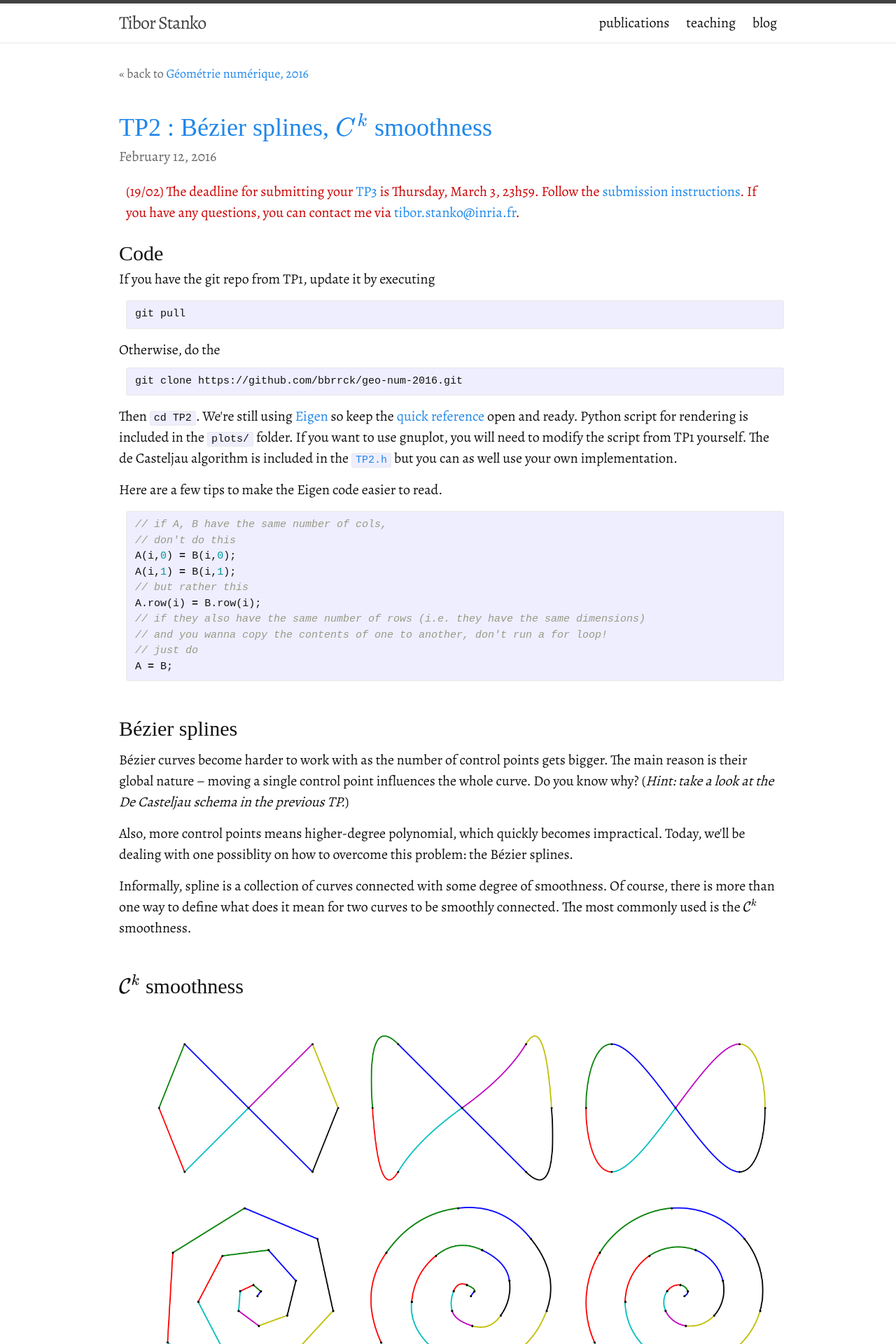
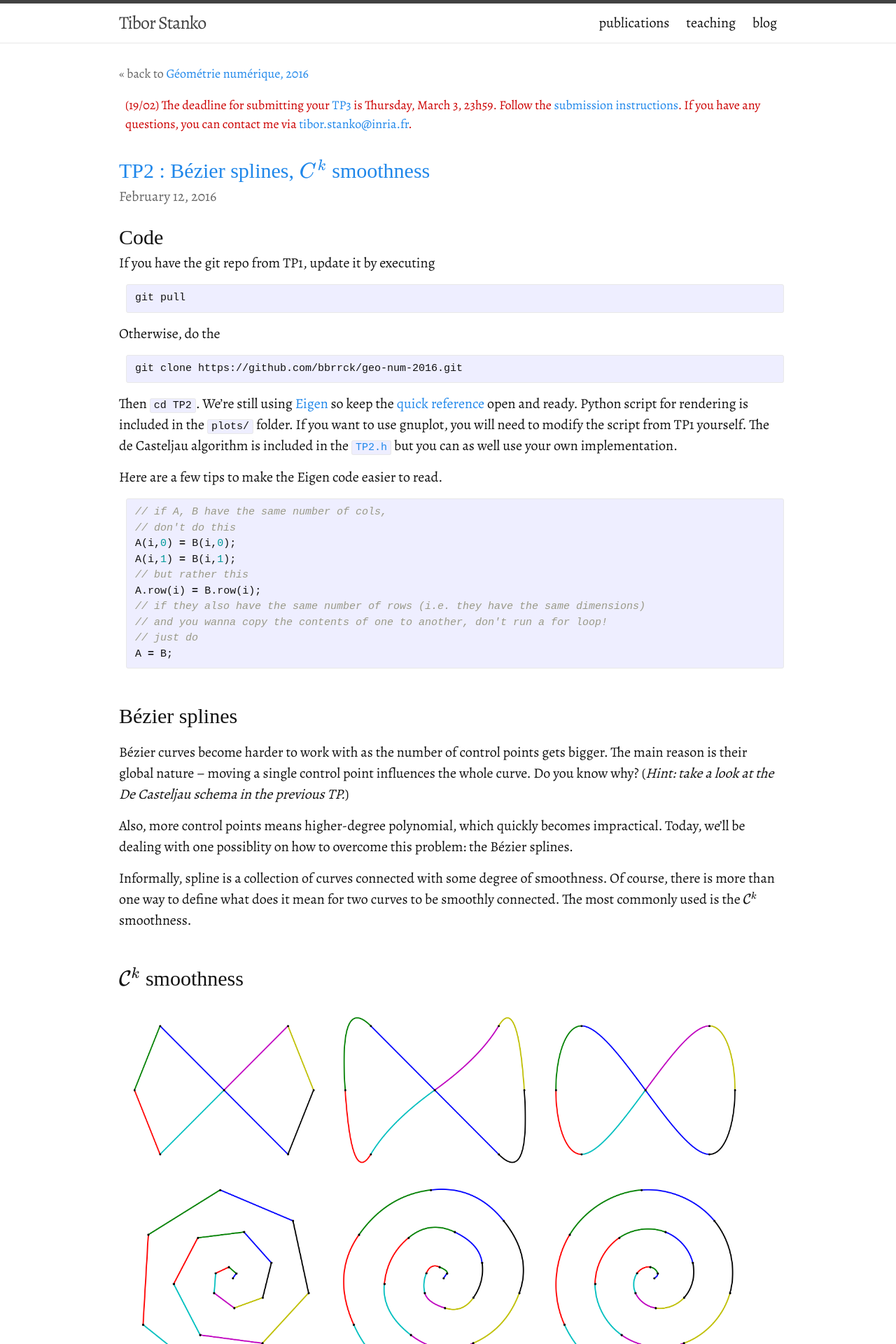
Before and after one commit to bbrrck/bbrrck.github.io, a Jekyll site: the page built from teaching/geo-num-2016/tp2.md, in a window 1280 px wide. Shown: the top 1920 px of the page at 70% size. Built offline with Jekyll 4.4.1, drawn with Linux system fonts in a browser that asks for light colours; some web fonts are replaced; formulas are drawn with MathJax 3; some of the changed text lies outside the part shown.

Commit message:
TP geonum cleanup, added new layout

```diff
--- a/_includes/news-geo-num-2016.html
+++ b/_includes/news-geo-num-2016.html
@@ -1,7 +1,7 @@
-<p style="color: #c00;margin:1em 0.5em;">
-(19/02) The deadline for submitting your
-<a href="/teaching/geo-num-2016/tp3.html">TP3</a>
-is Thursday, March 3, 23h59.
-Follow the <a href="/teaching/geo-num-2016/#submissions">submission instructions</a>.
-If you have any questions, you can contact me via {% include email.html %}.
+<p style="color: #c00;margin:1em 0.5em;font-size:90%;">
+    (19/02) The deadline for submitting your
+    <a href="/teaching/geo-num-2016/tp3.html">TP3</a>
+    is Thursday, March 3, 23h59.
+    Follow the <a href="/teaching/geo-num-2016/#submissions">submission instructions</a>.
+    If you have any questions, you can contact me via {% include email.html %}.
 </p>
--- /dev/null
+++ b/_layouts/tp-geo-num-2016.html
@@ -0,0 +1,21 @@
+---
+layout: default
+---
+<div class="tp-geo-num-2016">
+
+  <div class="tp-backlink">
+    back to <a href="/teaching/geo-num-2016/">Géométrie numérique, 2016</a>
+  </div>
+
+  {% include news-geo-num-2016.html %}
+
+  <header class="tp-header">
+    <h1>{{ page.title }}</h1>
+    <div class="meta">{{ page.date | date: "%B %-d, %Y"  }}</div>
+  </header>
+
+  <article class="tp-text">
+    {{ content }}
+  </article>
+
+</div>
--- a/_sass/_teaching.scss
+++ b/_sass/_teaching.scss
@@ -68,28 +68,46 @@
     }
 }
 
-section.course-tp {
-    .meta {
-        color: #666;
-        margin: 0 0 1em;
-    }
-    .backlink {
+.img2grid {width:100%;text-align:center;img{width:45%;margin:1%;float:left;}}
+.img3grid {width:100%;text-align:center;img{width:30%;margin:1%;float:left;}}
+
+.img100 {text-align:center; img{width:100px; max-width:100%;}}
+.img200 {text-align:center; img{width:200px; max-width:100%;}}
+.img300 {text-align:center; img{width:300px; max-width:100%;}}
+.img400 {text-align:center; img{width:400px; max-width:100%;}}
+.img500 {text-align:center; img{width:500px; max-width:100%;}}
+.img600 {text-align:center; img{width:600px; max-width:100%;}}
+.img700 {text-align:center; img{width:700px; max-width:100%;}}
+.img800 {text-align:center; img{width:800px; max-width:100%;}}
+.img900 {text-align:center; img{width:900px; max-width:100%;}}
+.imgfull{text-align:center; img{width:100%;  max-width:100%;}}
+.imgCaption {clear:both;text-align:center;font-style:italic;padding: 0.5em 1em 1em;}
+
+.tp-geo-num-2016 {
+    .tp-backlink {
         font-size: 90%;
         color: #666;
         &:before {
             content: "« ";
         }
     }
+    .tp-header {
         h1 {
-        font-size: 180%;
+            font-size: 150%;
             color: $brand-color;
             margin: 1em 0 0;
         }
+        .meta {
+            color: #666;
+            margin: 0 0 1em;
+        }
+    }
+    .tp-text {
         h2 {
             font-size: 150%;
             margin-top: 1.5em;
         }
-    h2.first {
+        h2:first-child {
             margin: 0;
         }
         ul, ol {
@@ -136,14 +154,15 @@
             li {
                 clear:both;
             }
-        span.algo-part {
+            .algo-part {
                 display: block;
                 font-family: monospace;
                 color: $brand-color;
             }
-        span.algo-content {
+            .algo-content {
                 display: block;
                 padding: 0.5em 1em 1em;
             }
         }
     }
+}
--- a/teaching/geo-num-2016/tp2.md
+++ b/teaching/geo-num-2016/tp2.md
@@ -1,19 +1,11 @@
 ---
-layout: page
+layout: tp-geo-num-2016
 title: "TP2 : Bézier splines, $C^k$ smoothness"
-date:   2016-02-12 00:00:00
+date:   2016-02-12
 permalink: /teaching/geo-num-2016/tp2.html
 ---
 
-<section class="course-tp">
-
-<div class="backlink">back to <a href="/teaching/geo-num-2016/">Géométrie numérique, 2016</a></div>
-<h1>{{ page.title }}</h1>
-<div class="meta">{{ page.date | date: "%B %-d, %Y"  }}</div>
-
-{% include news-geo-num-2016.html %}
-<h2 class="first">Code</h2>
-<p>
+## Code
 If you have the git repo from TP1, update it by executing
 {% highlight bash %}
 git pull
@@ -22,15 +14,13 @@
 {% highlight bash %}
 git clone https://github.com/bbrrck/geo-num-2016.git
 {% endhighlight %}
-Then <code>cd TP2</code>. We're still using <a href="http://eigen.tuxfamily.org/">Eigen</a>
+Then `cd TP2`. We're still using <a href="http://eigen.tuxfamily.org/">Eigen</a>
 so keep the <a href="http://eigen.tuxfamily.org/dox-devel/AsciiQuickReference.txt">quick reference</a> open and ready.
-Python script for rendering is included in the <code>plots/</code> folder.
+Python script for rendering is included in the `plots/` folder.
 If you want to use gnuplot, you will need to modify the script from TP1 yourself.
-The de Casteljau algorithm is included in the <a href="https://github.com/bbrrck/geo-num-2016/blob/master/TP2/TP2.h"><code>TP2.h</code></a>
+The de Casteljau algorithm is included in the <a href="https://github.com/bbrrck/geo-num-2016/blob/master/TP2/TP2.h">`TP2.h`</a>
 but you can as well use your own implementation.
-</p>
 
-<p>
 Here are a few tips to make the Eigen code easier to read.
 {% highlight c++ %}
 // if A, B have the same number of cols,
@@ -44,43 +34,39 @@
 // just do
 A = B;
 {% endhighlight %}
-</p>
 
-<h2>Bézier splines</h2>
-<p>
+## Bézier splines
 Bézier curves become harder to work with as the number of control points gets bigger.
 The main reason is their global nature – moving a single control point influences the whole curve.
-Do you know why? (<em>Hint: take a look at the De Casteljau schema in the previous TP.</em>)
-</p>
+Do you know why? (*Hint: take a look at the De Casteljau schema in the previous TP.*)
 
-<p>
 Also, more control points means higher-degree polynomial, which quickly becomes impractical.
 Today, we'll be dealing with one possiblity on how to overcome this problem: the Bézier splines.
-</p>
 
-<p>
 Informally, spline is a collection of curves connected with some degree of smoothness.
 Of course, there is more than one way to define what does it mean for two curves to be smoothly connected.
 The most commonly used is the $\mathcal C^k$ smoothness.
-</p>
 
-<h2>$\mathcal C^k$ smoothness</h2>
-<figure>
-    <img style="max-width:30%;margin:1%;" src="/assets/geo-num-2016/infinity_c0.png" alt="C0 smoothness" />
-    <img style="max-width:30%;margin:1%;" src="/assets/geo-num-2016/infinity_c1.png" alt="C1 smoothness" />
-    <img style="max-width:30%;margin:1%;" src="/assets/geo-num-2016/infinity_c2.png" alt="C2 smoothness" />
+## $\mathcal C^k$ smoothness
 
-    <img style="max-width:30%;margin:1%;" src="/assets/geo-num-2016/spiral_c0.png" alt="C0 smoothness" />
-    <img style="max-width:30%;margin:1%;" src="/assets/geo-num-2016/spiral_c1.png" alt="C1 smoothness" />
-    <img style="max-width:30%;margin:1%;" src="/assets/geo-num-2016/spiral_c2.png" alt="C2 smoothness" />
+{:.img3grid}
+![infinity dataset C0](/assets/geo-num-2016/infinity_c0.png)
+![infinity dataset C1](/assets/geo-num-2016/infinity_c1.png)
+![infinity dataset C2](/assets/geo-num-2016/infinity_c2.png)
 
-    <img style="max-width:30%;margin:1%;" src="/assets/geo-num-2016/semi_c0.png" alt="C0 smoothness" />
-    <img style="max-width:30%;margin:1%;" src="/assets/geo-num-2016/semi_c1.png" alt="C1 smoothness" />
-    <img style="max-width:30%;margin:1%;" src="/assets/geo-num-2016/semi_c2.png" alt="C2 smoothness" />
-    <div class="title">A collection of &nbsp; $ \mathcal C^k$-smooth splines, row-wise interpolating the same data, left to right $k=0,1,2$.</div>
-</figure>
+{:.img3grid}
+![spiral dataset C0](/assets/geo-num-2016/spiral_c0.png)
+![spiral dataset C1](/assets/geo-num-2016/spiral_c1.png)
+![spiral dataset C2](/assets/geo-num-2016/spiral_c2.png)
 
-<p>
+{:.img3grid}
+![semi dataset C0](/assets/geo-num-2016/semi_c0.png)
+![semi dataset C1](/assets/geo-num-2016/semi_c1.png)
+![semi dataset C2](/assets/geo-num-2016/semi_c2.png)
+
+{:.imgCaption}
+A collection of &nbsp; $ \mathcal C^k$-smooth splines, row-wise interpolating the same data, left to right $k=0,1,2$.
+
 Mathematically speaking, two parametric curves $\mathbf x_0(t), \mathbf x_1(t), t \in [0,1]$ are $\mathcal C^k$ smooth if they are also $\mathcal C^{k-1}$,
 and the following condition holds:
 $$
@@ -88,40 +74,47 @@
 $$
 This means the two curves agree up to their $k$-th derivatives.
 Let's look at a particular case when $\mathbf x_0(t)$ and $\mathbf x_1$ are Bézier curves.
-</p>
 
 
+## $\mathcal C^1$ quadratic spline
+Recall that a quadratic Bézier curve has the form
 
-<h2>$\mathcal C^1$ quadratic spline</h2>
-<p>
-Recall that a quadratic Bézier curve has the form
-$$ \mathbf x(t) = \sum_{i=0}^{2} \mathbf b_i B_i^2(t) \qquad t \in [0,1] $$
+$$
+\mathbf x(t) = \sum_{i=0}^{2} \mathbf b_i B_i^2(t) \qquad t \in [0,1]
+$$
+
 where $\mathbf b_i$ are the control points and $B_i^2(t)$ are the quadratic Bernstein polynomials.
 Its first derivative $\dot{\mathbf x} = \frac{d^2}{dt^2} \mathbf x$ can be nicely written as
+
 $$
 \dot{\mathbf x}(t) = n \sum_{i=0}^{1} (\mathbf b_{i+1} - \mathbf b_i) B_i^{1}(t) = (1-t)(\mathbf b_2 - \mathbf b_1) + t(\mathbf b_1 - \mathbf b_0).
 $$
-In fact, this is <em>also</em> a Bézier curve, of degree $n-1$.
+
+In fact, this is *also* a Bézier curve, of degree $n-1$.
+
 Now, imagine the two Bézier curves $\mathbf x_0, \mathbf x_1$ are to be joined $\mathcal C^1$-smoothly.
 As $\mathcal C^1$ also includes $\mathcal C^0$, we have two conditions:
+
+$$
 \begin{align}
 \mathbf x_0(1) &= \mathbf x_1(0), \\
 \dot{\mathbf x}_0(1) &= \dot{\mathbf x}_1(0).
 \end{align}
+$$
+
 If $\mathbf b_i^0$ are the control points of $\mathbf x_0$,
 and $\mathbf b_i^1$ are the control points of $\mathbf x_1$,
 this comes down to
+
+$$
 \begin{align}
 \mathbf b_2^0 &= \mathbf b_0^1, \\
 \mathbf b_2^0 - \mathbf b_1^0 &= \mathbf b_1^1 - \mathbf b_0^1.
 \end{align}
-</p>
+$$
 
+## ToDo$^1$
 
-
-
-<h2>ToDo$^1$</h2>
-<p>
 Your first task today will be to implement $\mathcal C^1$ quadratic Bézier spline,
 interpolating a given sequence of points $\mathbf p_i, i=0,\dots,n$.
 To construct the spline, you'll need $n$ quadratic Bézier curves $\mathbf x_i, i=0,\dots,n-1$, each with three control points:
@@ -129,121 +122,112 @@
 (Don't get confused: here, the upper indices have nothing to do with de Casteljau!)
 This means that for each curve, you only need to compute a single control point, $\mathbf b_1^i$.
 Applying the formula from above for the joint between $\mathbf x_i$ nad $\mathbf x_{i+1}$, we get
+
 $$
 \mathbf b_2^{i} - \mathbf b_1^{i} = \mathbf b_1^{i+1} - \mathbf b_0^{i+1}
 $$
+
 and from there, directly
+
+$$
 \begin{align}
 \mathbf b_1^{i+1} &= \mathbf b_2^{i} - \mathbf b_1^{i} + \mathbf b_0^{i+1} \\
               &= 2 \mathbf p_{i+1} - \mathbf b_1^{i} .
 \end{align}
-</p>
+$$
 
-<figure>
-    <img style="max-width:100%;width:100%;" src="/assets/geo-num-2016/simple_c1.png" alt="C1 smoothness simple" />
-</figure>
+![C1 smoothness simple](/assets/geo-num-2016/simple_c1.png)
 
-<p>
 This gives us a way to compute all $\mathbf b_1^i$ iteratively.
 Of course, you need to fix $\mathbf b_1^0$;
 try the midpoint $\mathbf b_1^0 = 0.5(\mathbf p_0 + \mathbf p_1)$.
 Later, you can change its position to see how it affects the computed spline.
-</p>
 
-<ol class="assignements">
-<li>
-    Implement the computation of control points of a quadratic interpolating Bézier spline for a given sequence of points $\mathbf p_i$.
-    (<code>computeSplineC1</code>)
-</li>
-<li>
-    Evaluate and visualise the computed quadratic spline.
-    (<code>evaluateSpline</code>)
-</li>
-</ol>
+{:.assignements}
+1. Implement the computation of control points of a quadratic interpolating Bézier spline for a given sequence of points $\mathbf p_i$. (`computeSplineC1`)
+2. Evaluate and visualise the computed quadratic spline. (`evaluateSpline`)
 
+## $\mathcal C^2$ cubic spline
+Splines, especially the cubic splines, are very common in the world of digital geometry.
+The algorithm you just implemen<a href="ted (hopefully) works well, but it has one major drawback:
+it requires setting the first $\mathbf b_1^0$ by hand. That's no fun!
 
-
-
-
-
-<h2>$\mathcal C^2$ cubic spline</h2>
-
-<p>
-Splines, especially the cubic splines, are very common in the world of digital geometry.
-The algorithm you just implemented (hopefully) works well, but it has one major drawback:
-it requires setting the first $\mathbf b_1^0$ by hand. That's no fun!
-</p>
-
-<p>
 That is why, to compute an interpolating cubic spline in this part, we will adopt a slightly different approach
 – by solving a linear system. We'll do the math, crunch in the data, and let the solver do the work!
-</p>
 
-<p>
 To do that, take a situation much like the one before: given a sequence of points $\mathbf p_i, i=0,\dots,n$,
 find a $\mathcal C^2$ cubic spline (i.e. $n$ cubic curves) which interpolates these datapoints.
 This time, there will be two unknown interior control points for each curve, not one as in the quadratic case.
-</p>
 
-<p>
 Again, let's take only two cubic curves to understand what's going on;
 $\mathbf x_0$ with control points $\mathbf b_i^0$
 and
 $\mathbf x_1$ with control points $\mathbf b_i^1$.
 $\mathcal C^2$ means also $\mathcal C^1$: but we already know how to write $\mathcal C^1$ in terms of control points!
 Let's add the $\mathcal C^2$:
+
+$$
 \begin{align}
 \mathbf b_3^0 &= \mathbf b_0^1 \\
 \mathbf b_3^0 - \mathbf b_2^0 &= \mathbf b_1^1 - \mathbf b_0^1 \\
 \mathbf b_3^0 - 2\mathbf b_2^0 + \mathbf b_1^0 &= \mathbf b_2^1 - 2\mathbf b_1^1 + \mathbf b_0^1 \\
 \end{align}
-Well, it's starting to look like a system,
-but all this indexing is confusing.
-So let's take a step back.
-</p>
+$$
 
-<p>
+Well, it's starting to look like a system, but all this indexing is confusing. So let's take a step back.
+
 Imagine we want to interpolate four points, i.e. we have three curves to compute.
 That's 10 unique control points in total. We'll denote those as $A,B,C,D,E,F,G,H,I,J$. (Phew.)
 The points to interpolate are $A,D,G,J$.
-</p>
 
-<figure>
-    <img style="max-width:90%;width:100%;" src="/assets/geo-num-2016/simple_c2.png" alt="C1 smoothness simple" />
-</figure>
+![C2 smoothness simple](/assets/geo-num-2016/simple_c2.png)
 
-<p>
 Let's rewrite our conditions in terms of this notation.
-</p>
-<p>
+
 $\mathcal C^0$:
+
+$$
 \begin{align}
 A = & A \\
 D = & D \\
 G = & G \\
 J = & J
 \end{align}
+$$
+
 Seems pretty obvious, right? We have two joints, that means two equations for $\mathcal C^1$:
+
+$$
 \begin{align}
 D - C =& E - D \\
 G - F =& H - G
 \end{align}
+$$
+
 And two equations for $\mathcal C^2$:
+
+$$
 \begin{align}
 D - 2C + B =& F - 2E + D  \\
 G - 2F + E =& I - 2H + G
 \end{align}
-</p>
+$$
 
-<p>
-If you've counted well, this makes 8 equations for 10 points; we need two more equations to be able to solve the system. (In general, this is $(n+1)+(n-1)+(n-1)=3n-1$ equations for $3n+1$ points and we still need two more equations.) One example is the so-called natural spline with vanishing second derivatives at the endpoints, i.e. $\ddot{\mathbf x}_0(0) = \mathbf 0 = \ddot{\mathbf x}_{n-1}(1)$ :
+If you've counted well, this makes 8 equations for 10 points; we need two more equations to be able to solve the system.
+(In general, this is $(n+1)+(n-1)+(n-1)=3n-1$ equations for $3n+1$ points and we still need two more equations.)
+One example is the so-called natural spline with vanishing second derivatives at the endpoints, i.e. $$\ddot{\mathbf x}_0(0) = \mathbf 0 = \ddot{\mathbf x}_{n-1}(1)$$:
+
+$$
 \begin{align}
 A - 2B + C =& \mathbf 0 \\
 H - 2I + J =& \mathbf 0
 \end{align}
+$$
+
 where $\mathbf 0 = (0,0)$ is the zero vector.
 And that's it! Everything's much clearer using the matrix notation:
-\[
+
+$$
 \left[
 \begin{array}{rr|rr|rr|rr|rr}
  1 &   &   &   &   &   &   &   &   &   \\
@@ -261,7 +245,6 @@
    &   &   &   &   &   &   &  1&-2 & 1 \\
 \end{array}
 \right]
-
 \left[
 \begin{array}{@{}cc@{}}
 A \\
@@ -276,9 +259,7 @@
 J
 \end{array}
 \right]
-
 =
-
 \left[
 \begin{array}{@{}cc@{}}
 A \\
@@ -296,32 +277,21 @@
 \mathbf 0
 \end{array}
 \right]
-\]
+$$
 
-<h2>ToDo$^2$ (bonus)</h2>
+## ToDo$^2$ (bonus)
 The second part of today's TP is about implementing $\mathcal C^2$ cubic spline by solving the above system.
 More info is in the code, don't hesitate to ask if things are not clear.
 
-<ol start="3" class="assignements">
-<li>
-    Implement the computation of control points of a cubic interpolating Bézier spline for a given sequence of points $\mathbf p_i$.
-    (<code>computeSplineC2</code>)
-</li>
-<li>
-    Evaluate and visualise the computed cubic spline.
-</li>
-</ol>
+{:.assignements}
+1. Implement the computation of control points of a cubic interpolating Bézier spline for a given sequence of points $\mathbf p_i$. (`computeSplineC2`)
+2. Evaluate and visualise the computed cubic spline.
 
-
-
-<h2 class="resources">Resources &amp; Trivia</h2>
+## Resources &amp; Trivia
 Even if you don't realize it, you're using Bézier splines everyday; in fact, you're using them right now!
 Among other things, they are used in the typography to represent fonts: TrueType uses quadratic Bézier splines, while PostScript uses cubic Bézier splines.
 This very page is in fact a collection of some 6000 Bézier splines.
 
-<ul class="resources">
-<li><a href="http://learn.scannerlicker.net/2014/04/16/bezier-curves-and-type-design-a-tutorial/">Bezier Curves and Type Design: A Tutorial</a> by Fábio Duarte Martins</li>
-<li><a href="https://www.particleincell.com/2012/bezier-splines/">Smooth Bézier Spline Through Prescribed Points</a> with interactive demo</li>
-</ul>
-
-</section>
+{:.resources}
+* [Bezier Curves and Type Design: A Tutorial](http://learn.scannerlicker.net/2014/04/16/bezier-curves-and-type-design-a-tutorial/) by Fábio Duarte Martins
+* [Smooth Bézier Spline Through Prescribed Points](https://www.particleincell.com/2012/bezier-splines/) with interactive demo
```
Also changed, not shown: teaching/geo-num-2016/tp1.md (+69 -67 lines), teaching/geo-num-2016/tp3.md (+69 -118 lines), 7 other files. Lines whose indentation alone changed are shown as unchanged.
